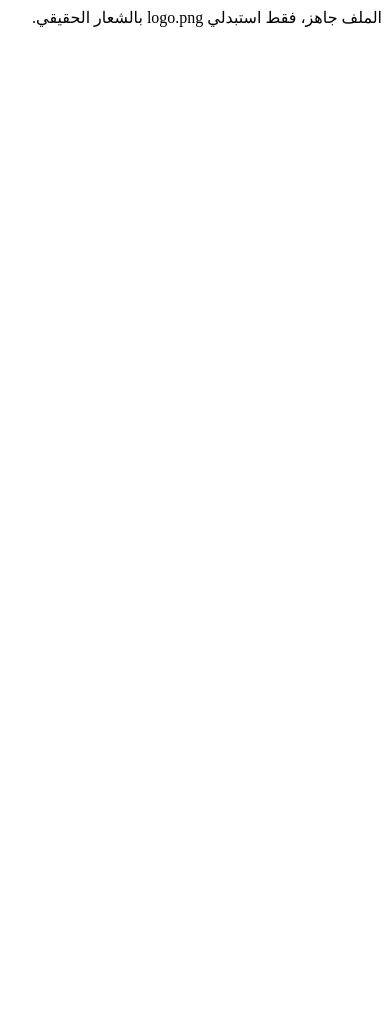
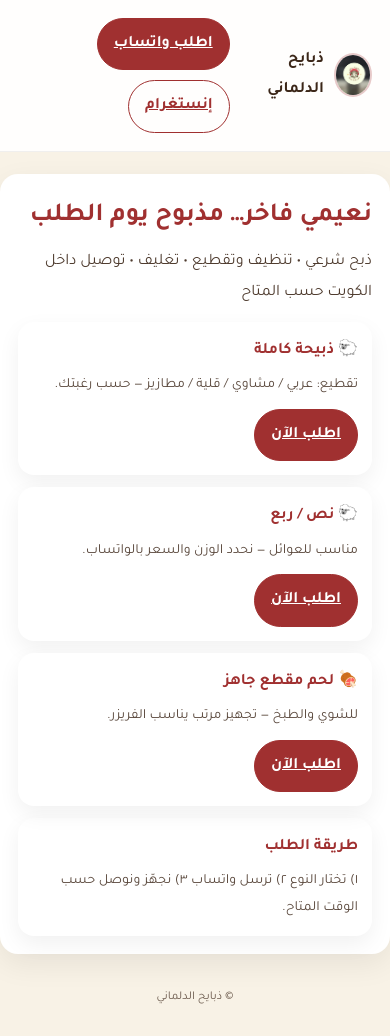
Before and after one commit to salma10104-boop/salma10104-boop.github.io, a plain HTML site: page index.html in a window 390 px wide. Before the commit the page ends 844 px from the top, so only its background shows below. Drawn offline with Linux system fonts and the light colour scheme.

Commit message:
Enhance index.html with responsive design and styles
Added responsive design elements and styles to enhance the layout and user experience.

```diff
--- a/index.html
+++ b/index.html
@@ -1,5 +1,91 @@
-<!DOCTYPE html>
+<!doctype html>
 <html lang="ar" dir="rtl">
-<head><meta charset="UTF-8"><title>ذبايح الدلماني</title></head>
-<body>الملف جاهز، فقط استبدلي logo.png بالشعار الحقيقي.</body>
+<head>
+  <meta charset="utf-8" />
+  <meta name="viewport" content="width=device-width,initial-scale=1" />
+  <title>ذبايح الدلماني</title>
+  <link href="https://fonts.googleapis.com/css2?family=Tajawal:wght@400;700&display=swap" rel="stylesheet">
+  <style>
+    :root{--bg:#f8f2e6;--card:#ffffff;--text:#3b2618;--accent:#a03030;}
+    *{box-sizing:border-box}
+    body{margin:0;font-family:Tajawal,system-ui,-apple-system,Segoe UI,Roboto,Arial;background:var(--bg);color:var(--text);line-height:1.9}
+    .container{max-width:980px;margin:0 auto;padding:18px}
+    header{position:sticky;top:0;background:rgba(255,255,255,.9);backdrop-filter:blur(8px);border-bottom:1px solid rgba(0,0,0,.06);z-index:10}
+    .top{display:flex;align-items:center;justify-content:space-between;gap:12px}
+    .brand{display:flex;align-items:center;gap:10px}
+    .brand img{width:44px;height:44px;border-radius:50%;object-fit:cover;border:2px solid rgba(160,48,48,.25)}
+    .brand b{font-size:16px}
+    .cta{display:flex;gap:10px;flex-wrap:wrap}
+    .btn{display:inline-flex;align-items:center;justify-content:center;gap:8px;padding:10px 16px;border-radius:999px;border:1px solid var(--accent);cursor:pointer;font-weight:700}
+    .btn.primary{background:var(--accent);color:#fff}
+    .btn.ghost{background:transparent;color:var(--accent)}
+    .hero{padding:22px 0 10px}
+    .heroCard{background:var(--card);border-radius:18px;padding:18px;box-shadow:0 10px 30px rgba(0,0,0,.07)}
+    h1{margin:0 0 6px;color:var(--accent);font-size:26px}
+    .sub{margin:0 0 14px;opacity:.9}
+    .grid{display:grid;grid-template-columns:repeat(auto-fit,minmax(220px,1fr));gap:12px;margin-top:14px}
+    .card{background:var(--card);border-radius:16px;padding:14px;box-shadow:0 8px 22px rgba(0,0,0,.06)}
+    .card h3{margin:0 0 6px;font-size:16px;color:var(--accent)}
+    .muted{opacity:.85;font-size:14px;margin:0}
+    footer{padding:22px 0 28px;text-align:center;opacity:.75;font-size:12px}
+  </style>
+</head>
+<body>
+
+<header>
+  <div class="container top">
+    <div class="brand">
+      <img src="logo.png" alt="ذبايح الدلماني">
+      <b>ذبايح الدلماني</b>
+    </div>
+    <div class="cta">
+      <a class="btn primary" href="https://wa.me/96566433033" target="_blank">اطلب واتساب</a>
+      <a class="btn ghost" href="https://www.instagram.com/sheeps_aldelmani" target="_blank">إنستغرام</a>
+    </div>
+  </div>
+</header>
+
+<main class="container hero">
+  <div class="heroCard">
+    <h1>نعيمي فاخر… مذبوح يوم الطلب</h1>
+    <p class="sub">ذبح شرعي • تنظيف وتقطيع • تغليف • توصيل داخل الكويت حسب المتاح</p>
+
+    <div class="grid">
+      <div class="card">
+        <h3>🐑 ذبيحة كاملة</h3>
+        <p class="muted">تقطيع: عربي / مشاوي / قلية / مطازيز — حسب رغبتك.</p>
+        <div style="margin-top:10px">
+          <a class="btn primary" href="https://wa.me/96566433033?text=السلام%20عليكم%20ابي%20ذبيحة%20نعيمي%20كاملة" target="_blank">اطلب الآن</a>
+        </div>
+      </div>
+
+      <div class="card">
+        <h3>🐑 نص / ربع</h3>
+        <p class="muted">مناسب للعوائل — نحدد الوزن والسعر بالواتساب.</p>
+        <div style="margin-top:10px">
+          <a class="btn primary" href="https://wa.me/96566433033?text=السلام%20عليكم%20ابي%20نص%20او%20ربع%20نعيمي" target="_blank">اطلب الآن</a>
+        </div>
+      </div>
+
+      <div class="card">
+        <h3>🍖 لحم مقطع جاهز</h3>
+        <p class="muted">للشوي والطبخ — تجهيز مرتب يناسب الفريزر.</p>
+        <div style="margin-top:10px">
+          <a class="btn primary" href="https://wa.me/96566433033?text=السلام%20عليكم%20ابي%20لحم%20مقطع%20جاهز" target="_blank">اطلب الآن</a>
+        </div>
+      </div>
+    </div>
+
+    <div class="card" style="margin-top:12px">
+      <h3>طريقة الطلب</h3>
+      <p class="muted">١) تختار النوع ٢) ترسل واتساب ٣) نجهّز ونوصل حسب الوقت المتاح.</p>
+    </div>
+  </div>
+</main>
+
+<footer>
+  © ذبايح الدلماني
+</footer>
+
+</body>
 </html>
```
